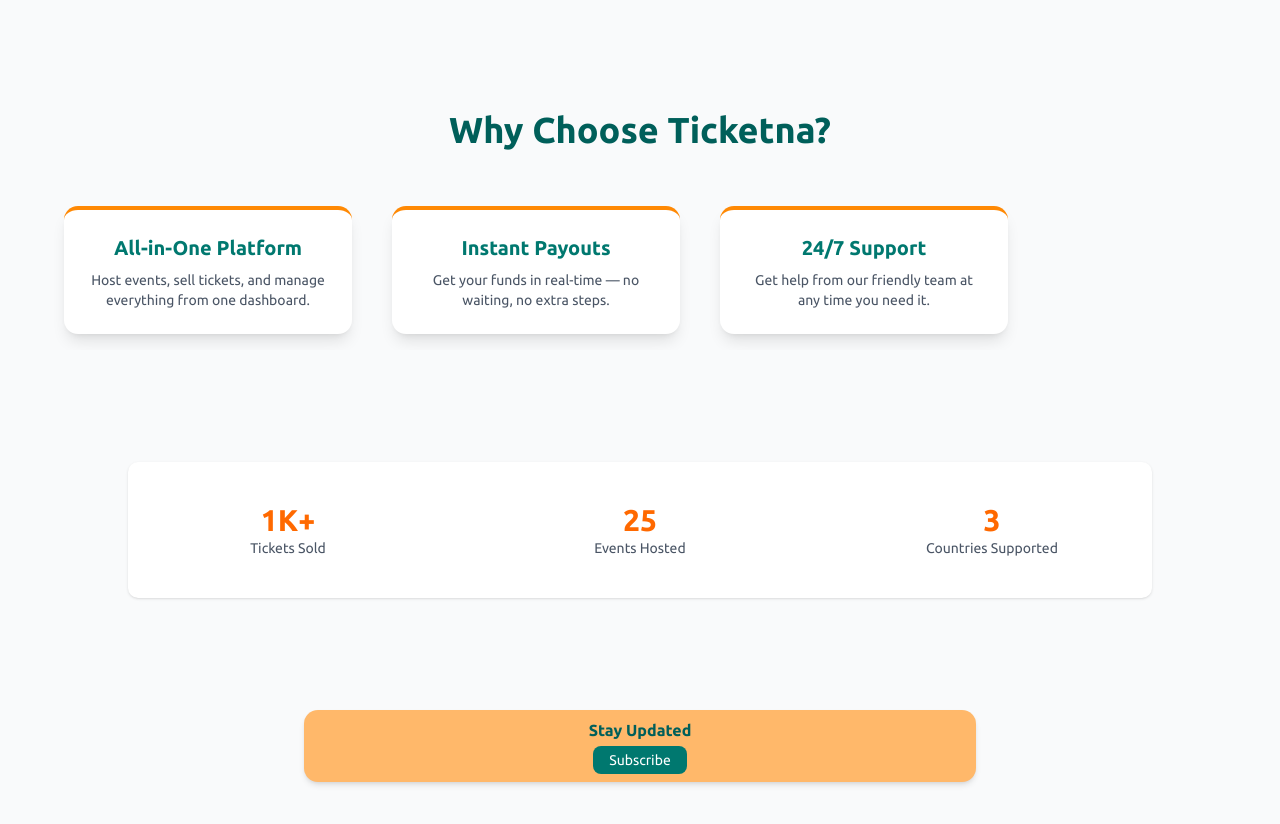
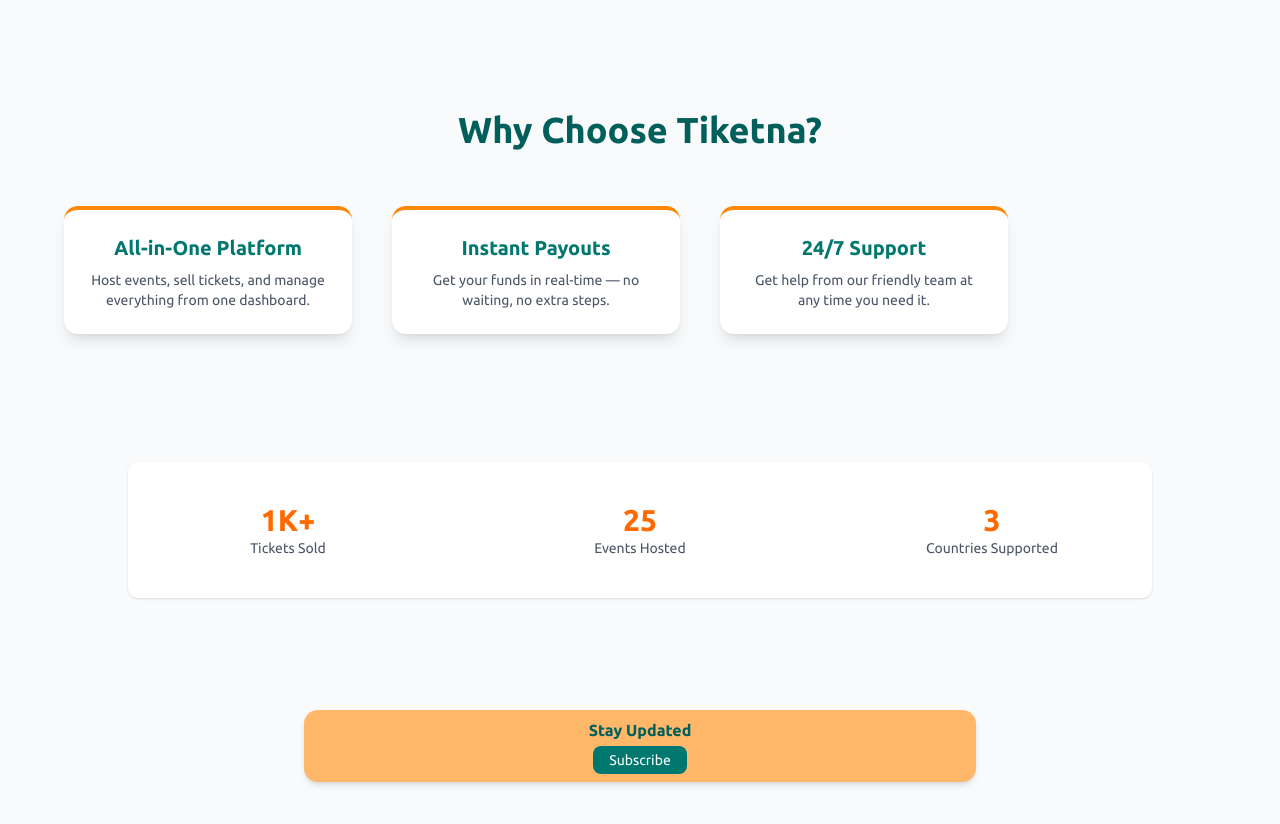
Before and after one commit to Akuila-dok/ticketna, a Next.js app: page / in a window 1280 px wide. Shown: the part 1374-2198 px from the top of the page. Built offline with nearby package versions, Linux system fonts and the light colour scheme.

Commit message:
Implement wrong spelling of Tiketna on the main content page

```diff
--- a/components/Maincontent.tsx
+++ b/components/Maincontent.tsx
@@ -98,7 +98,7 @@
       {/* Why Choose Us */}
       <section className="text-center max-w-7xl mx-auto mt-20 px-4">
         <h2 className="text-3xl md:text-4xl font-bold text-teal-800 mb-10">
-          Why Choose Ticketna?
+          Why Choose Tiketna?
         </h2>
 
         <div className="overflow-x-auto scrollbar-thin scrollbar-thumb-teal-600 scrollbar-track-gray-200">
```
